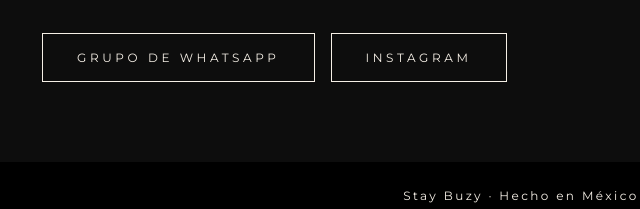
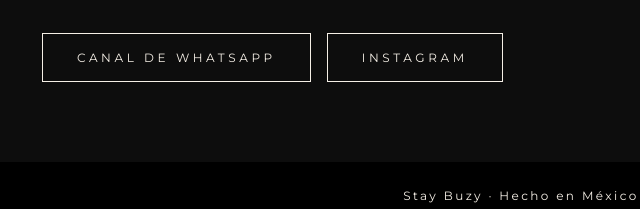
Before and after one commit to melanyyaretzyvicente-ctrl/stay-buzy-web, a plain HTML site: page index.html in a window 1280 px wide. Shown: the part 4020-4229 px from the top of the page, 22-662 px from the left. Drawn offline with Linux system fonts and the light colour scheme; a web font is replaced by a local one.

Commit message:
Update index.html

```diff
--- a/index.html
+++ b/index.html
@@ -68,7 +68,7 @@
       <h2>Contacto</h2>
       <p class="catalogo__sub">Únete a nuuestro canal para saber de nuestros productos, lanzamientos, y síguenos en Instagram.</p>
       <div class="ct">
-        <a class="boton" id="ctWa" href="#" target="_blank" rel="noopener">Grupo de WhatsApp</a>
+        <a class="boton" id="ctWa" href="#" target="_blank" rel="noopener">Canal de WhatsApp</a>
         <a class="boton" id="ctIg" href="#" target="_blank" rel="noopener">Instagram</a>
       </div>
     </section>
```
